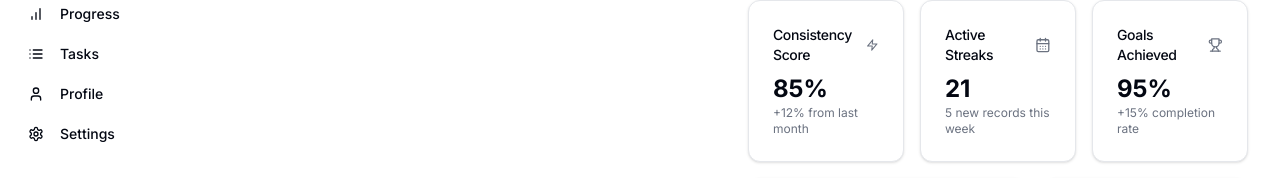
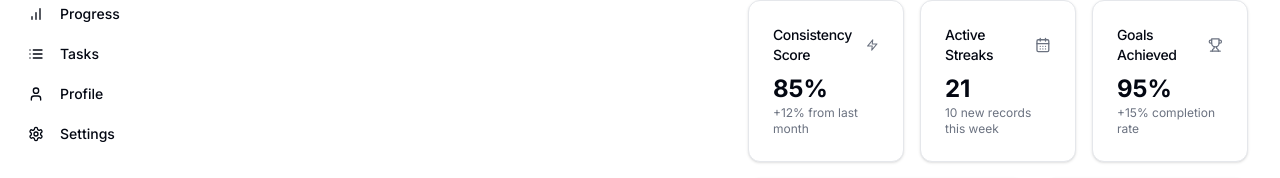
Before and after one commit to Kimdev-254/Forge, a Next.js app: page /dashboard in a window 1280 px wide. Shown: the part 209-387 px from the top of the page. Built offline with nearby package versions, Linux system fonts and the light colour scheme.

Commit message:
10 new records

```diff
--- a/src/app/dashboard/page.tsx
+++ b/src/app/dashboard/page.tsx
@@ -70,7 +70,7 @@ export default function DashboardPage() {
               <CardContent>
                 <AnimatedNumber value={21} className="text-2xl font-bold" />
                 <p className="text-xs text-muted-foreground">
-                  5 new records this week
+                  10 new records this week
                 </p>
               </CardContent>
             </Card>
```
